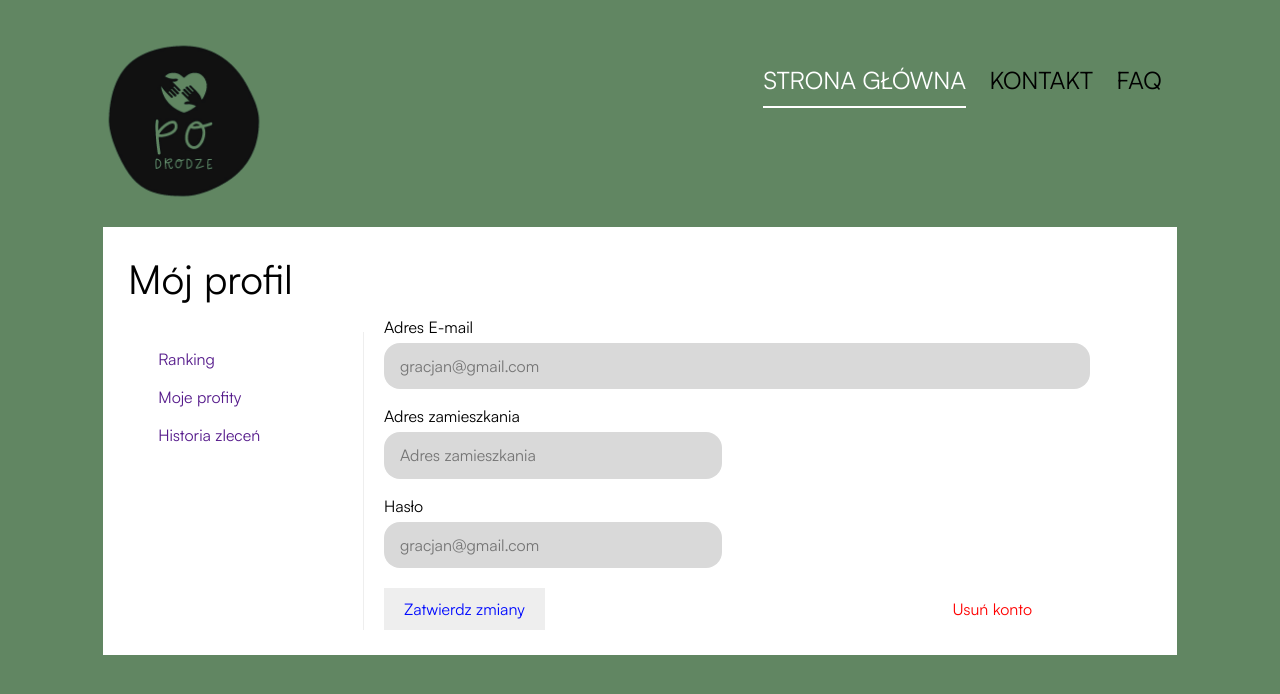
After one commit to ZMejer/On-my-way, a PHP site: the page made by docker_php/php/src/profile.php in a window 1280 px wide. The commit adds this page. Shown: the top 694 px of the page. Run offline with PHP 8.4, Linux system fonts and the light colour scheme.

Commit message:
jołjoł

```diff
--- a/docker_php/php/src/css/style.css
+++ b/docker_php/php/src/css/style.css
@@ -107,6 +107,7 @@ button, input[type="submit"], input[type="reset"] {
 	outline: inherit;
     background-color: #d9d9d9;
     margin-top:0.3em;
+    padding-left: 1em;
 }
 
 
@@ -202,3 +203,72 @@ a span {
     margin-top: 15vh;
     width: 70%;
 }
+/*Profile page*/
+
+.flex-row {
+    display: flex;
+    justify-content: space-between;
+    width: 80vw;
+    margin: 0 auto;
+    padding: 25px;
+    background-color: white;
+}
+
+.flex-row > h1 {
+    position: absolute;
+    text-align: center;
+    margin: 0;
+}
+
+.flex-row > .sidebar, .content {
+    margin-top: 3em;
+}
+
+.flex-row > .sidebar {
+    float: left;
+    width: 20%;
+    border-right: 1px solid #EEE;
+    margin-left: auto;
+    margin-top: 5em;
+}
+
+.flex-row > .content {
+    width: 75%;
+    padding-left: 20px;
+}
+
+.flex-row > .content > label {
+    margin-top: 1em;
+}
+.flex-row > .content > input[type="text"],input[type="password"]  {
+    height: 2.8em;
+    width: 20em;
+    border-radius: 1em;
+    border: none;
+	font: inherit;
+	cursor: pointer;
+	outline: inherit;
+    background-color: #d9d9d9;
+    margin-top:0.3em;
+    padding-left: 1em;
+}
+#group_submit {
+margin-top: 20px;
+}
+input[id="send_changes"] {
+    padding: 10px 20px;
+    color: #000AFF;
+    border: none;
+    background-color: #EEE;
+    cursor: pointer;
+    float: left;
+}
+input[id="account_delete"] {
+    padding: 10px 20px;
+    color: #F00;
+    border: none;
+    background-color: white;
+    margin-right: 100px;
+    cursor: pointer;
+    float: right;
+}
--- /dev/null
+++ b/docker_php/php/src/profile.php
@@ -0,0 +1,53 @@
+<!DOCTYPE html>
+<html lang="en">
+
+<head>
+    <meta charset="UTF-8">
+    <meta name="viewport" content="width=device-width, initial-scale=1.0">
+    <title>Po drodze</title>
+    <link rel="stylesheet" href="./css/style.css">
+    <link rel="icon" type="image/x-icon" href="/assets/logo.ico"> <!-- tego pliku narazie nie ma -->
+    <?php include 'db_connect.php' ?>
+</head>
+
+<body>
+    <div class="navbar">
+        <img id="logo-img" alt="logo" src="./assets/logo.png">
+        <ul class="navbar-items">
+            <a href="index.php">
+                <p id="main" class="active">STRONA GŁÓWNA</p>
+            </a>
+            <a href="contact.php">
+                <p id="contact">KONTAKT</p>
+            </a>
+            <a href="faq.php">
+                <p id="faq">FAQ</p>
+            </a>
+        </ul>
+    </div>
+    <div class="flex-row">
+        <h1>Mój profil</h1>
+            <div class="sidebar">
+                <p><a href="">Ranking</a></p>
+                <p><a href="">Moje profity</a></p>
+                <p><a href="">Historia zleceń</a></p>
+            </div>
+            <div class="content">
+                <label for="email">Adres E-mail</label>
+                <input type="text" id="email" placeholder="gracjan@gmail.com">
+
+                <label for="address">Adres zamieszkania</label>
+                <input type="text" id="address" placeholder="Adres zamieszkania">
+
+                <label for="pass">Hasło</label>
+                <input type="password" id="pass" placeholder="gracjan@gmail.com">
+                <div id="group_submit">
+                    <input type="submit" id="send_changes" value="Zatwierdz zmiany"></input>
+                    <input type="submit" id="account_delete" value="Usuń konto"></input>
+                </div>
+            </div>
+    </div>
+
+</body>
+
+</html>
```
